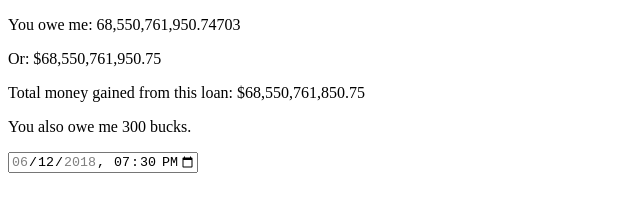
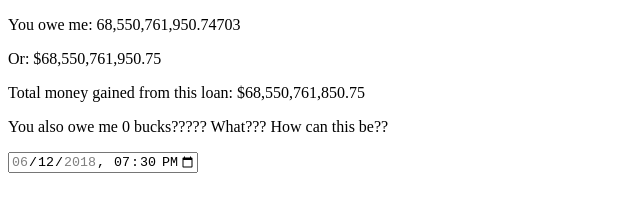
Before and after one commit to CJ5518/rj.carsonrueber.com, a plain HTML site: page index.html in a window 1280 px wide. Shown: the whole page, without its empty margins (0-640 px from the left). Drawn offline with Linux system fonts and the light colour scheme.

Commit message:
Update balance (for realsies)

```diff
--- a/index.html
+++ b/index.html
@@ -9,7 +9,7 @@
 		<p id="text"></p>
 		<p id="text2"></p>
 		<p id="text3"></p>
-		<p id="text4">You also owe me 300 bucks.</p>
+		<p id="text4">You also owe me 0 bucks????? What??? How can this be??</p>
 		<input type="datetime-local" id="meeting-time"
 				value="2018-06-12T19:30"
 				min="2018-06-07T00:00" max="2018-06-14T00:00">
```
